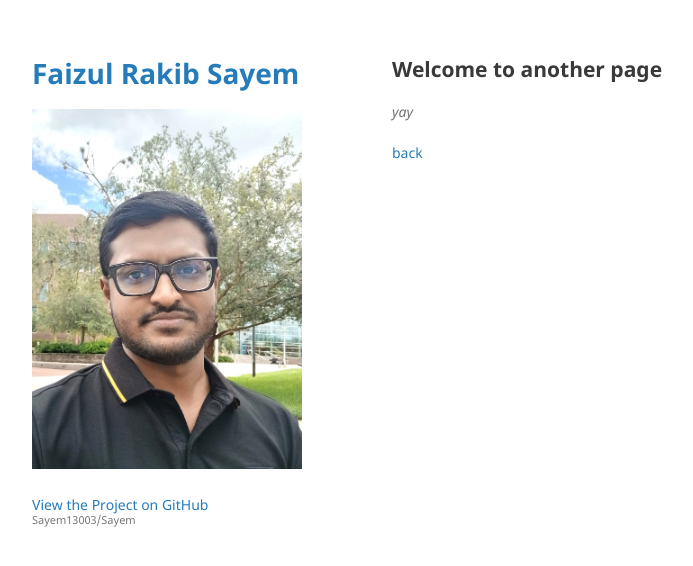
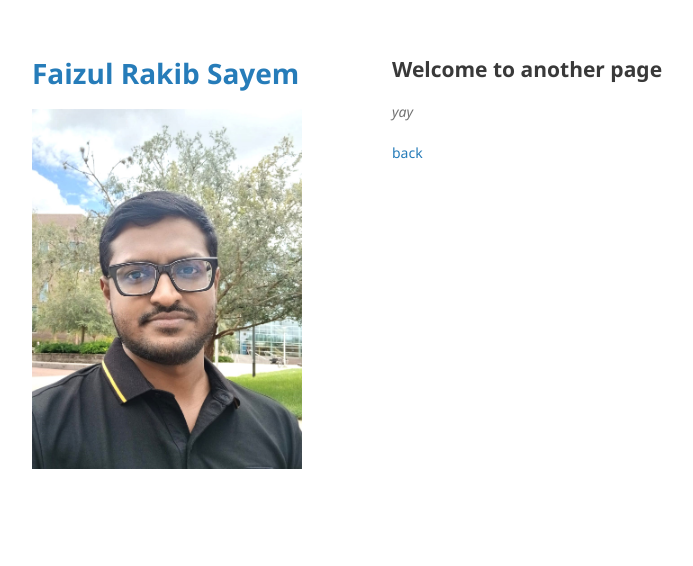
Before and after one commit to Sayem13003/Sayem, a Jekyll site: the page built from another-page.md, in a window 1280 px wide. Shown: the top 566 px of the page, without its empty margins (178-871 px from the left). Built offline with Jekyll 4.4.1, drawn with Linux system fonts in a browser that asks for light colours; the repository's description, which GitHub fills in, is left out; our own code applies the rules of GitHub Pages for plain Markdown files; part of the change alters nothing that is shown.

Commit message:
Update _config.yml

```diff
--- a/_config.yml
+++ b/_config.yml
@@ -1,9 +1,11 @@
 title: Faizul Rakib Sayem
 logo: /assets/img/Sayem.png
 #description: Minimal is a theme for GitHub Pages.
-#show_downloads: false
+show_downloads: false
 google_analytics:
 theme: jekyll-theme-minimal
 remote_theme: pages-themes/minimal@v0.2.0
+github:
+  is_project_page: false
 plugins:
 - jekyll-remote-theme # add this line to the plugins list if you already have one
```
